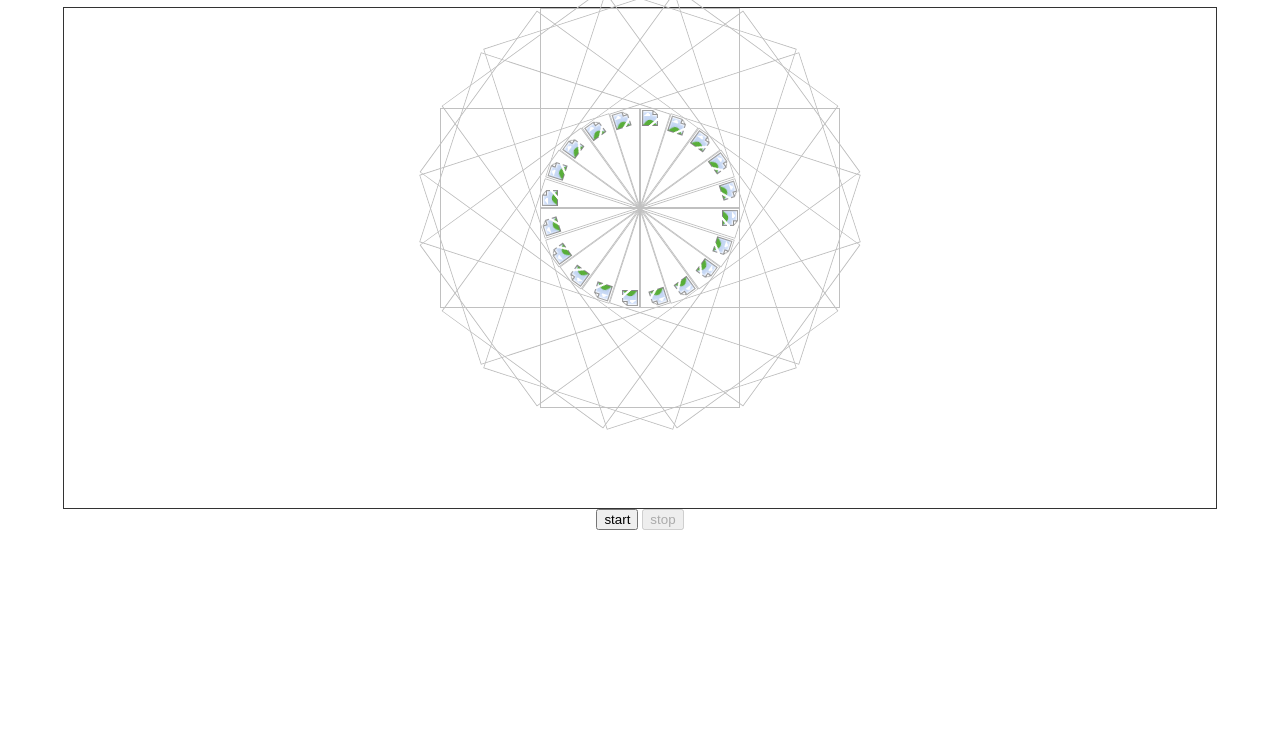
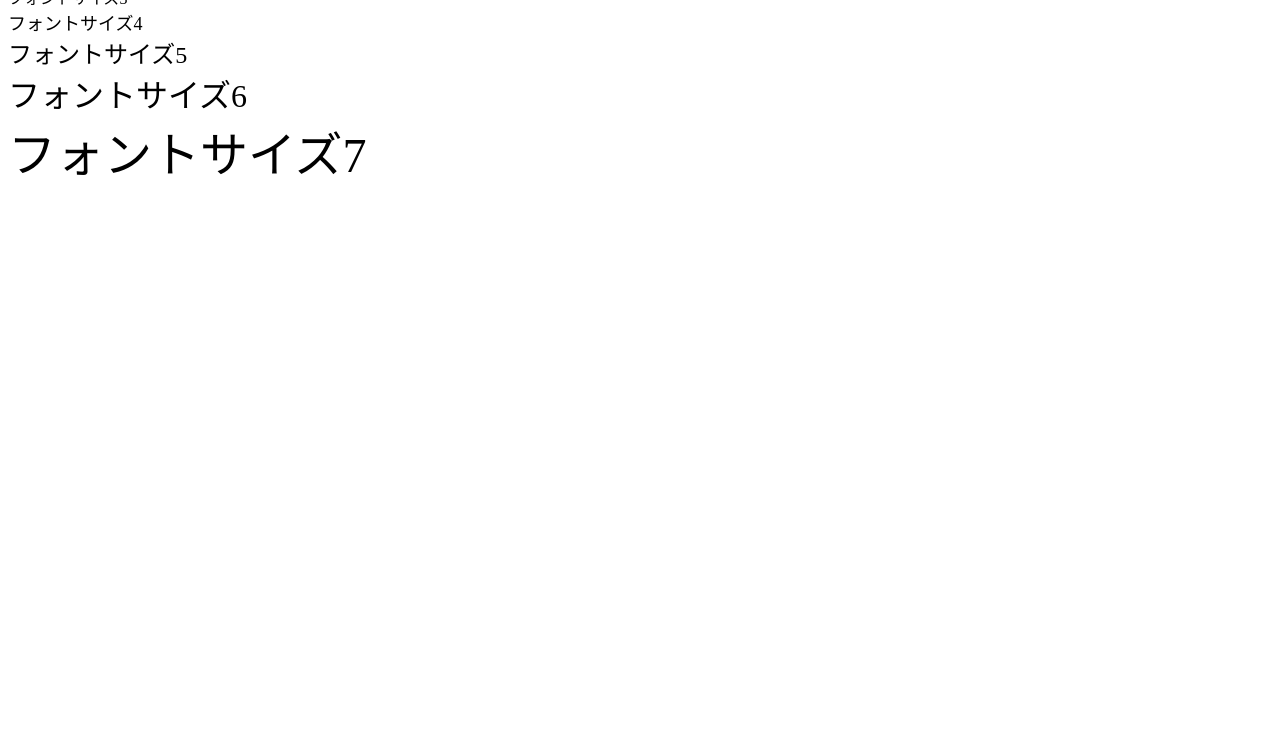
Before and after one commit to Ley86/aiueo, a plain HTML site: page index.html in a window 1280 px wide. Shown: the part 60-800 px from the top of the page. Drawn offline with nearby package versions, Linux system fonts and the light colour scheme.

Commit message:
Update index.html

```diff
--- a/index.html
+++ b/index.html
@@ -1,191 +1,18 @@
-<html>
- <head>
+0928
+
+<!doctype html>
+<html lang="ja">
+<head>
   <meta charset="UTF-8">
-  <title>JavaScriptでルーレットゲームを作成</title>
-  <style>
-   body {
-    text-align: center;
-    padding: 0;
-    margin: 0;
-   }
-   ul {
-    list-style: none;
-   }
-   .roulette {
-    width: 90%;
-    height: 500px;
-    margin: auto;
-    position: relative;
-    border : solid 1px #333 ;
-   }
-
-   .panels {
-    position: relative;
-    margin: 0 auto;
-    width: 400px;
-    height: 400px;
-   }
-
-   .panel {
-    width: 200px;
-    position: absolute;
-   }
-
-   .panel img {
-    vertical-align: bottom;
-   }
-  </style>
- </head>
- <body>
-  <h1>JavaScriptでルーレットゲームを作成</h1>
-  <div class="roulette">
-   <div class="panels">
-    <img src="/roulette/img/panel.png" class="panel">
-    <img src="/roulette/img/panel.png" class="panel">
-    <img src="/roulette/img/panel.png" class="panel">
-    <img src="/roulette/img/panel.png" class="panel">
-    <img src="/roulette/img/panel.png" class="panel">
-    <img src="/roulette/img/panel.png" class="panel">
-    <img src="/roulette/img/panel.png" class="panel">
-    <img src="/roulette/img/panel.png" class="panel">
-    <img src="/roulette/img/panel.png" class="panel">
-    <img src="/roulette/img/panel.png" class="panel">
-    <img src="/roulette/img/panel.png" class="panel">
-    <img src="/roulette/img/panel.png" class="panel">
-    <img src="/roulette/img/panel.png" class="panel">
-    <img src="/roulette/img/panel.png" class="panel">
-    <img src="/roulette/img/panel.png" class="panel">
-    <img src="/roulette/img/panel.png" class="panel">
-    <img src="/roulette/img/panel.png" class="panel">
-    <img src="/roulette/img/panel.png" class="panel">
-    <img src="/roulette/img/panel.png" class="panel">
-    <img src="/roulette/img/panel.png" class="panel">
-   </div>
-  </div>
-  <div>
-   <button type="button" class="btn-start">start</button>
-   <button type="button" class="btn-stop" disabled="true">stop</button>
-  </div>
-  <script src="https://ajax.googleapis.com/ajax/libs/jquery/3.3.1/jquery.min.js"></script>
-  <script>
-   (function (global) {
-    "use strict";
-
-    /*
-     * ルーレットの回転速度(実行毎秒数)
-     */
-    var sec = 100;
-
-    /*
-     * ルーレットの停止フラグ
-     */
-    var stopFlag = false;
-
-    /*
-     * ・ルーレットのパネル数
-     * ・ルーレットの回転数
-     */
-    var panelNum  = 0,
-     loopCount = 0;
-
-    /**
-     * ルーレット
-     */
-    var Roulette = {
-     /**
-      * 初期化処理
-      */
-     init: function () {
-      // ルーレットのパネル配置を調整
-      var $panels = $('.panel');
-      var deg = 360.0 / $panels.length;
-      var red = (deg * Math.PI / 180.0);
-      var r   = $panels.width() / 2;
-      var adjustY = ($panels.width() / 2) - ($panels.height() / 2);
-
-      $panels.each(function (i, elem) {
-       var tmp = i - ($panels.length / 4);
-
-       var x = Math.cos(red * tmp) * r + r;
-       var y = Math.sin(red * tmp) * r + r + adjustY;
-       var t = tmp * deg;
-
-       $(elem).css({
-        'left': x,
-        'top' : y,
-        'transform': 'rotate(' + t + 'deg)'
-       });
-
-      });
-
-      // ルーレットのパネル数を代入
-      panelNum = $panels.length;
-     },
-     /**
-      * ルーレットの回転開始
-      */
-     start: function () {
-      stopFlag = false;
-      Roulette.animation();
-     },
-     /**
-      * ルーレットの回転停止
-      */
-     stop: function () {
-      stopFlag = true;
-     },
-     /**
-      * ルーレットの回転アニメーション
-      */
-     animation: function () {
-      $('.panels').animate({
-       deg: -((360 / panelNum) * loopCount)
-      },{
-       duration: sec,
-       step: function (now) {
-        $('.panels').css({
-         transform: 'rotate(' + now + 'deg)'
-        });
-       },
-       complete: function () {
-        if (stopFlag) {
-         return ;
-        }
-        loopCount++;
-        Roulette.animation();
-       }
-      });
-     }
-    };
-
-    global.Roulette = Roulette;
-
-   })((this || 0).self || global);
-
-   $(document).ready(function () {
-
-    // 初期化処理を実行
-    Roulette.init();
-
-    /**
-     * スタートボタンのクリックイベント
-     */
-    $('.btn-start').click(function () {
-     $(this).attr('disabled', true);
-     Roulette.start();
-     $('.btn-stop').attr('disabled', false);
-    });
-
-    /**
-     * ストップボタンのクリックイベント
-     */
-    $('.btn-stop').click(function () {
-     $(this).attr('disabled', true);
-     Roulette.stop();
-     $('.btn-start').attr('disabled', false);
-    });
-
-   });
-  </script>
- </body>
+  <title>HTML Char size Sample</title>
+</head>
+<body>
+  <font size="1">フォントサイズ1</font><br>
+  <font size="2">フォントサイズ2</font><br>
+  <font size="3">フォントサイズ3</font><br>
+  <font size="4">フォントサイズ4</font><br>
+  <font size="5">フォントサイズ5</font><br>
+  <font size="6">フォントサイズ6</font><br>
+  <font size="7">フォントサイズ7</font>
+</body>
 </html>
```
